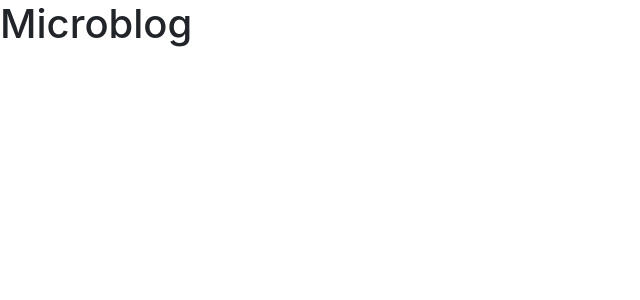
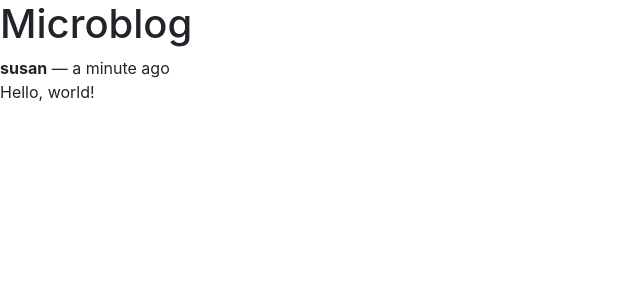
Before and after one commit to rrjbca/react-microblog, a React (Create React App) app: page / in a window 1280 px wide. Shown: the top 300 px of the page, without its empty margins (0-640 px from the left). Built offline with nearby package versions, Linux system fonts and the light colour scheme.

Commit message:
Chapter 2: mock blog post

```diff
--- a/src/App.js
+++ b/src/App.js
@@ -1,5 +1,21 @@
 export default function App() {
+  const post = {
+    id: 1,
+    text: 'Hello, world!',
+    timestamp: 'a minute ago',
+    author: {
+      username: 'susan',
+    },
+  }
+
   return (
-    <h1>Microblog</h1>
+    <>
+      <h1>Microblog</h1>
+      <p>
+        <b>{post.author.username}</b> &mdash; {post.timestamp}
+        <br />
+        {post.text}
+      </p>
+    </>
   );
 }
```
